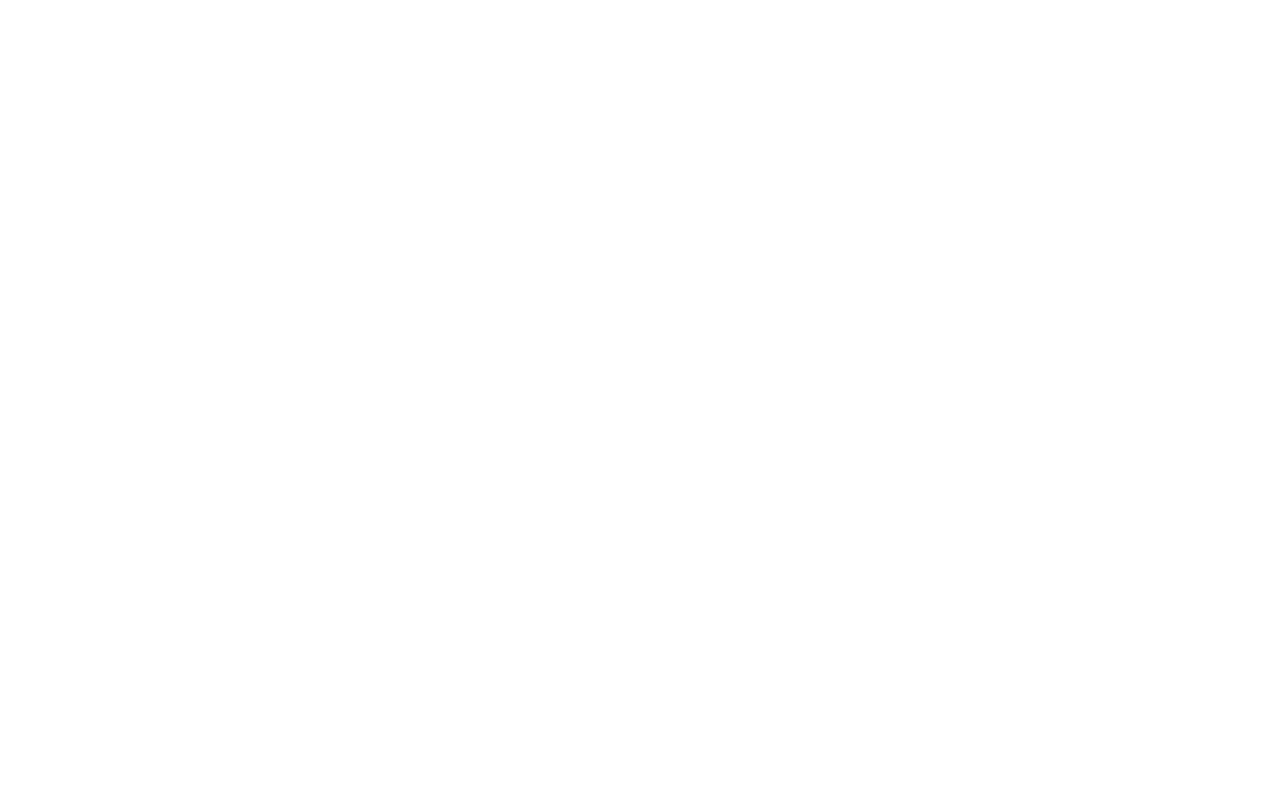
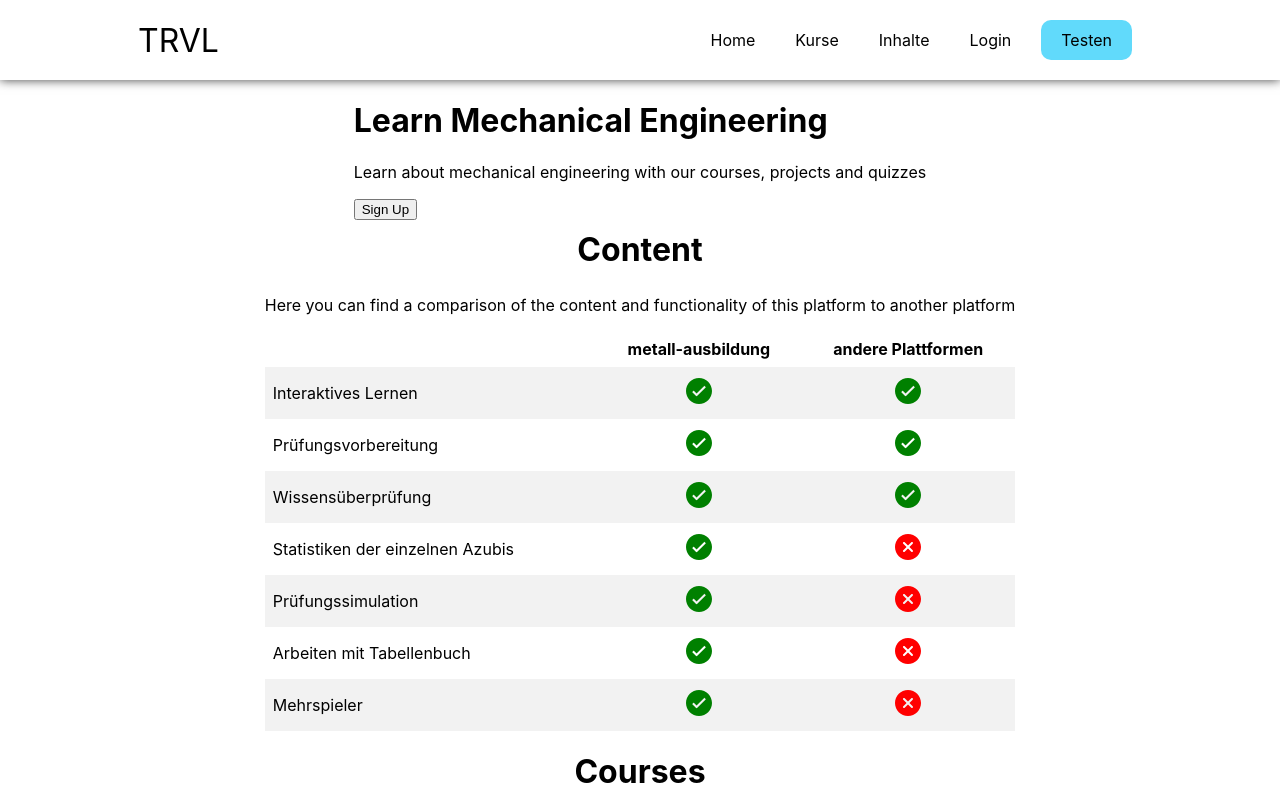
Before and after one commit to HuberAdrian/learning-platform, a React (Create React App) app: page / in a window 1280 px wide. Shown: the top 800 px of the page. Built offline with nearby package versions, Linux system fonts and the light colour scheme.

Commit message:
added content of table

```diff
--- a/src/App.js
+++ b/src/App.js
@@ -12,7 +12,7 @@ function App() {
 
       {/* create routes for the different pages */}
       <Routes>
-        <Route path='/' exact component={Home} />
+        <Route exact path='/' element={<Home />} />
         <Route path='/person' element={<Person />} />
       </Routes>
     </div>
--- a/src/Content.js
+++ b/src/Content.js
@@ -23,30 +23,35 @@ function Content() {
         <tr>
             <td >Interaktives Lernen</td>
             <td ><IoIosCheckmarkCircle className='ioIosCheckmarkCircle' /></td>
-            <td ><IoIosCloseCircle className='ioIosCloseCircle' /></td>
+            <td ><IoIosCheckmarkCircle className='ioIosCheckmarkCircle' /></td>
         </tr>
         <tr>
-            <td >Quiz</td>
+            <td >Prüfungsvorbereitung</td>
+            <td ><IoIosCheckmarkCircle className='ioIosCheckmarkCircle' /></td>
+            <td ><IoIosCheckmarkCircle className='ioIosCheckmarkCircle' /></td>
+        </tr>
+        <tr>
+            <td >Wissensüberprüfung</td>
+            <td ><IoIosCheckmarkCircle className='ioIosCheckmarkCircle' /></td>
+            <td ><IoIosCheckmarkCircle className='ioIosCheckmarkCircle' /></td>
+        </tr>
+        <tr>
+            <td >Statistiken der einzelnen Azubis</td>
             <td ><IoIosCheckmarkCircle className='ioIosCheckmarkCircle' /></td>
             <td ><IoIosCloseCircle className='ioIosCloseCircle' /></td>
         </tr>
         <tr>
-            <td >Quiz</td>
+            <td >Prüfungssimulation</td>
             <td ><IoIosCheckmarkCircle className='ioIosCheckmarkCircle' /></td>
             <td ><IoIosCloseCircle className='ioIosCloseCircle' /></td>
         </tr>
         <tr>
-            <td >Quiz</td>
+            <td >Arbeiten mit Tabellenbuch</td>
             <td ><IoIosCheckmarkCircle className='ioIosCheckmarkCircle' /></td>
             <td ><IoIosCloseCircle className='ioIosCloseCircle' /></td>
         </tr>
         <tr>
-            <td >Quiz</td>
-            <td ><IoIosCheckmarkCircle className='ioIosCheckmarkCircle' /></td>
-            <td ><IoIosCloseCircle className='ioIosCloseCircle' /></td>
-        </tr>
-        <tr>
-            <td >Quiz</td>
+            <td >Mehrspieler</td>
             <td ><IoIosCheckmarkCircle className='ioIosCheckmarkCircle' /></td>
             <td ><IoIosCloseCircle className='ioIosCloseCircle' /></td>
         </tr>
```
